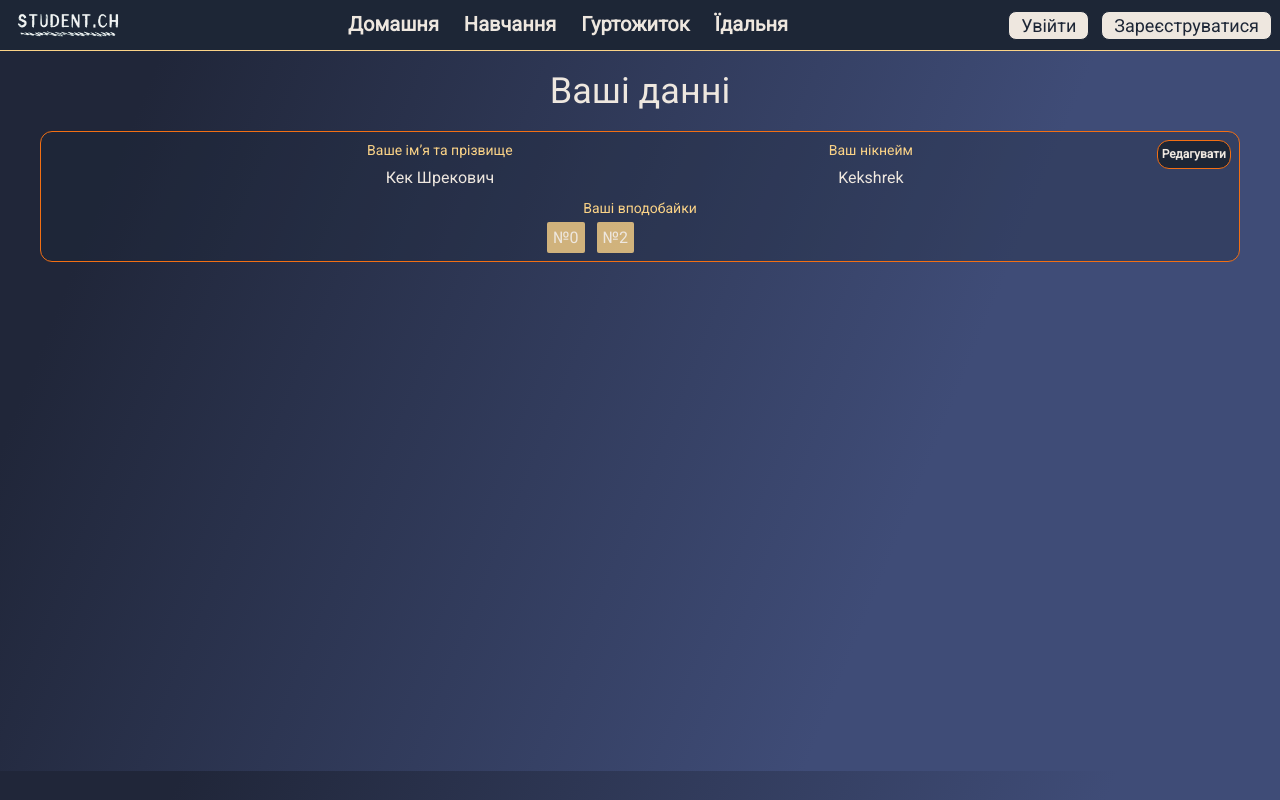
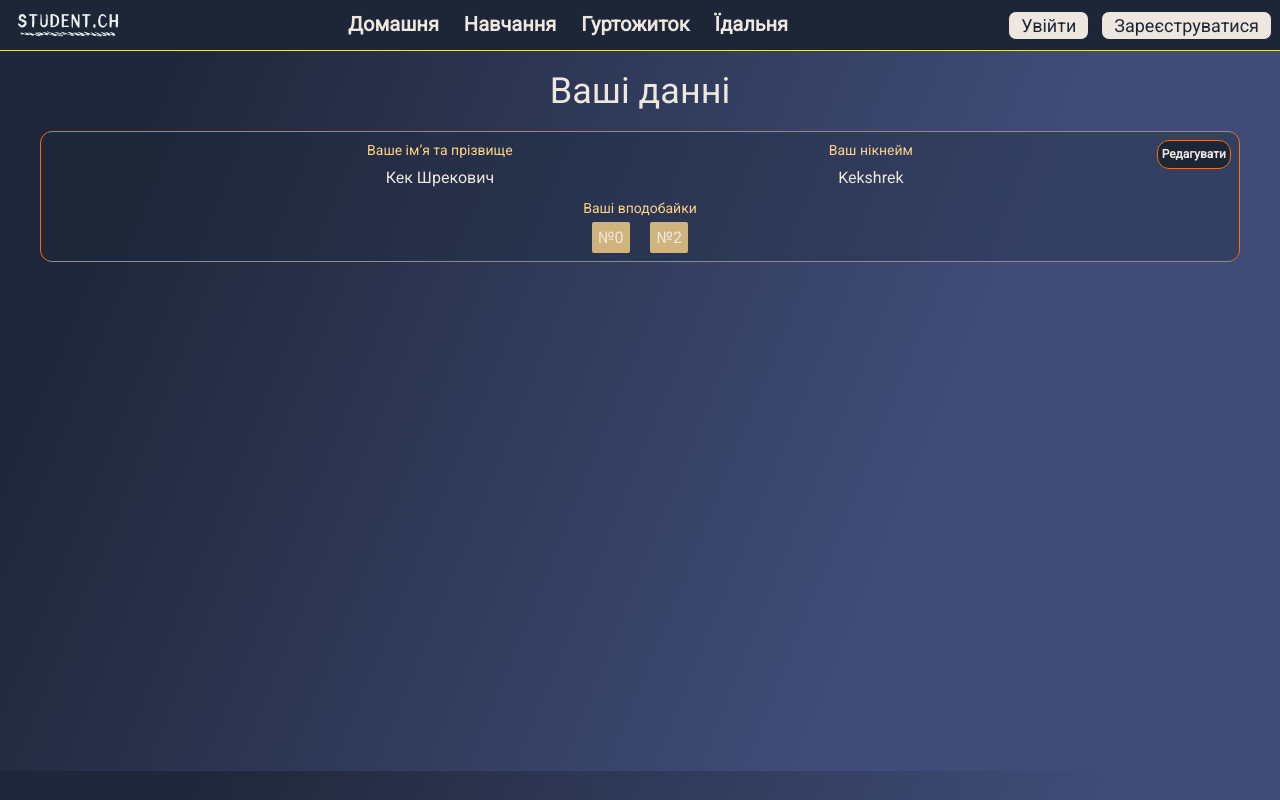
Before and after one commit to Towikk01/student.ch, a Next.js app: page /personal-account in a window 1280 px wide. Built offline with nearby package versions, Linux system fonts and the light colour scheme; what tailwind-hamburgers would draw is missing.

Commit message:
fixed likes

```diff
--- a/src/app/personal-account/page.jsx
+++ b/src/app/personal-account/page.jsx
@@ -74,7 +74,7 @@ const PersonalAccountPage = () => {
         </div>
         <div className="flex flex-col gap-1">
           <h6 className="text-peach text-sm text-center">Ваші вподобайки</h6>
-          <div className="flex flex-col sm:grid grid-cols-2 w-full md:grid-cols-4 items-center sm:items-stretch gap-3">
+          <div className="flex flex-col sm:flex-row w-full justify-evenly items-center  gap-3">
             {userLikesData.map((like, index) => (
               <Link href={`/${like}`} key={index} className="bg-peach/80 px-1.5 py-1.5 rounded-sm">{like}</Link>
             ))}
```
